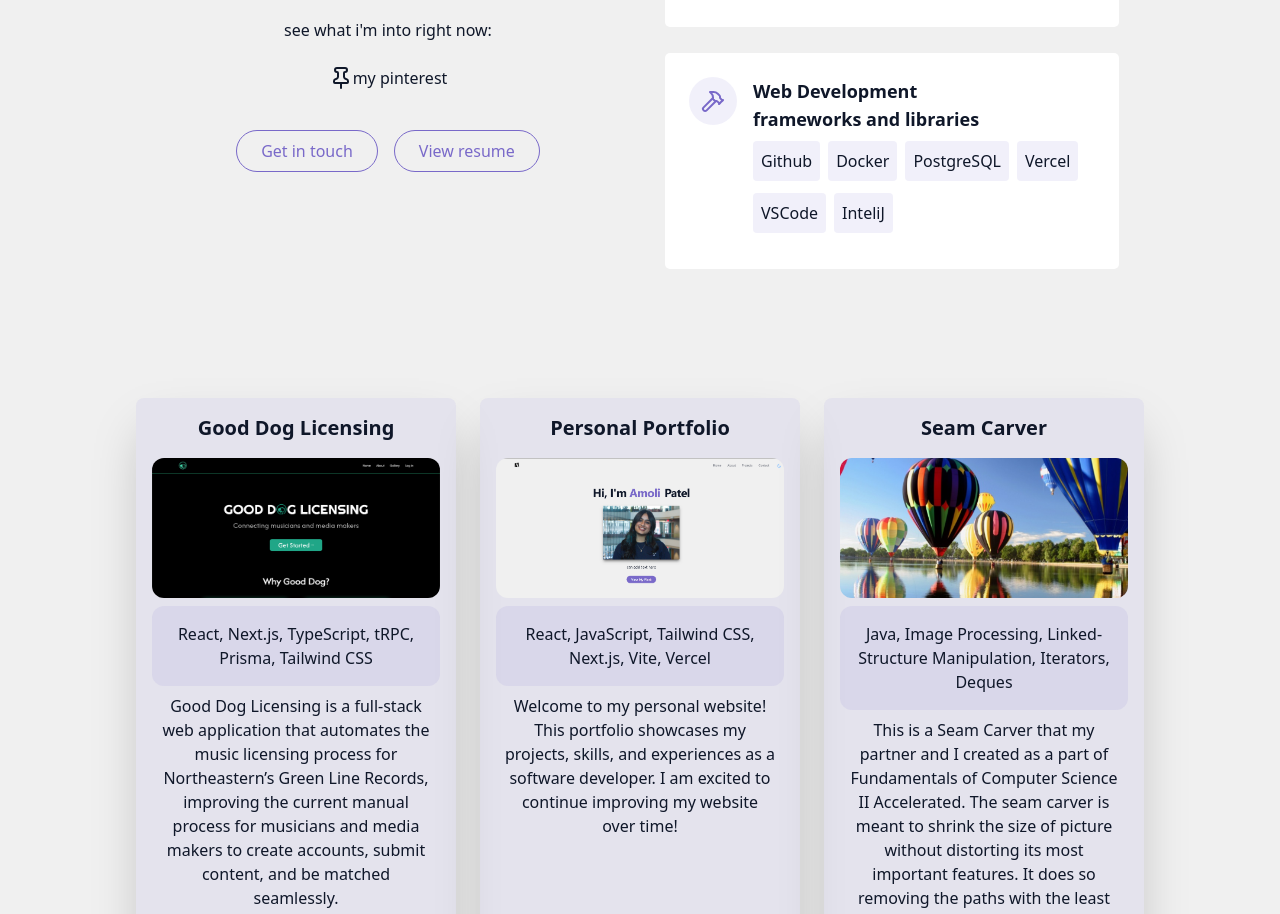
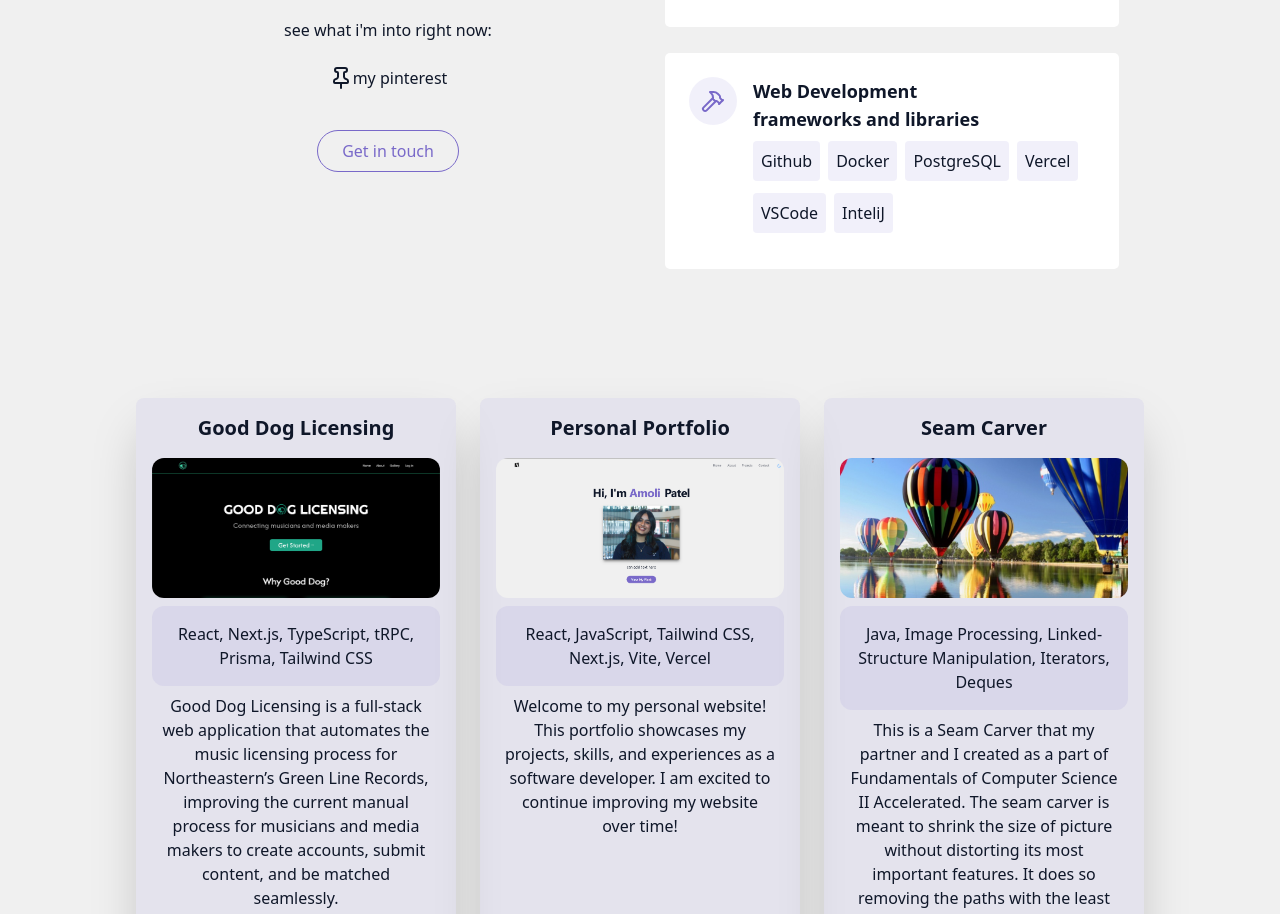
Before and after one commit to amolipatel05/my-personal-site, a React (Vite) app in the folder amoli-patel-personal-portfolio/: page / in a window 1280 px wide. Shown: the part 1360-2274 px from the top of the page. Built offline with nearby package versions, Linux system fonts and the light colour scheme.

Commit message:
Remove resume link

```diff
--- a/amoli-patel-personal-portfolio/src/components/AboutSection.jsx
+++ b/amoli-patel-personal-portfolio/src/components/AboutSection.jsx
@@ -46,15 +46,6 @@ export const AboutSection = () => {
                 Get in touch
               </a>
 
-              <a
-                href="/amoli-patel-resume.pdf"
-                target="_blank"
-                rel="noopener noreferrer"
-                className="px-6 py-2 rounded-full border border-primary text-primary hover:bg-primary/10
-             transition-all duration-300 transform hover:scale-105"
-              >
-                View resume
-              </a>
             </div>
           </div>
 
```
